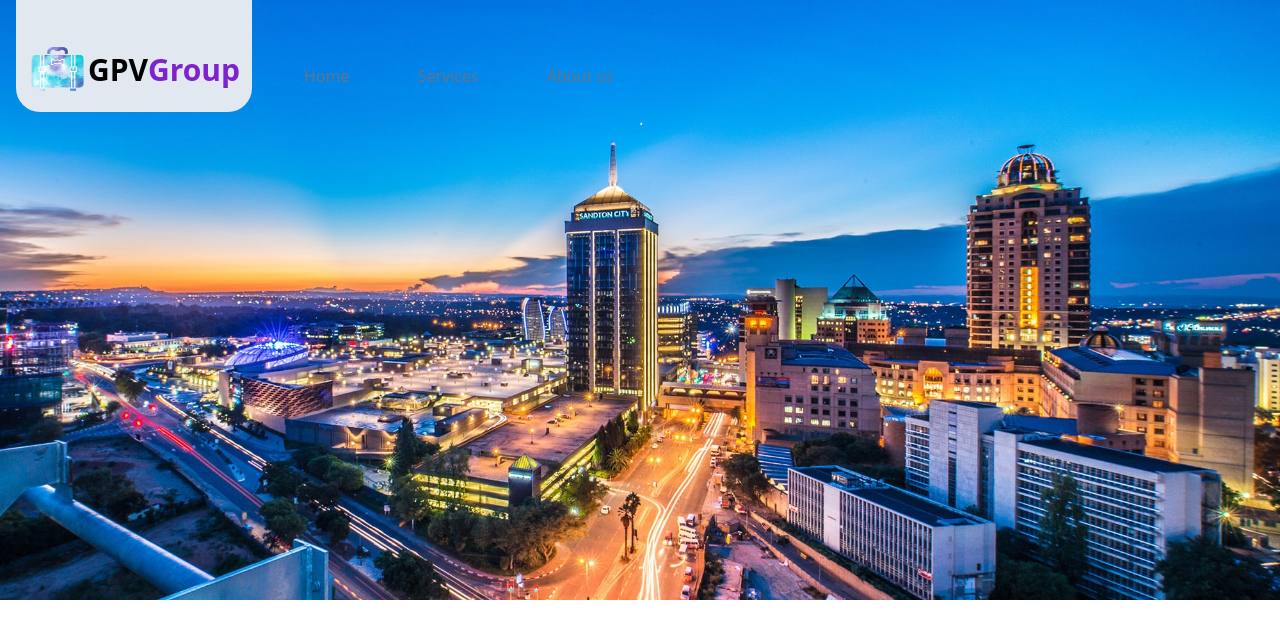
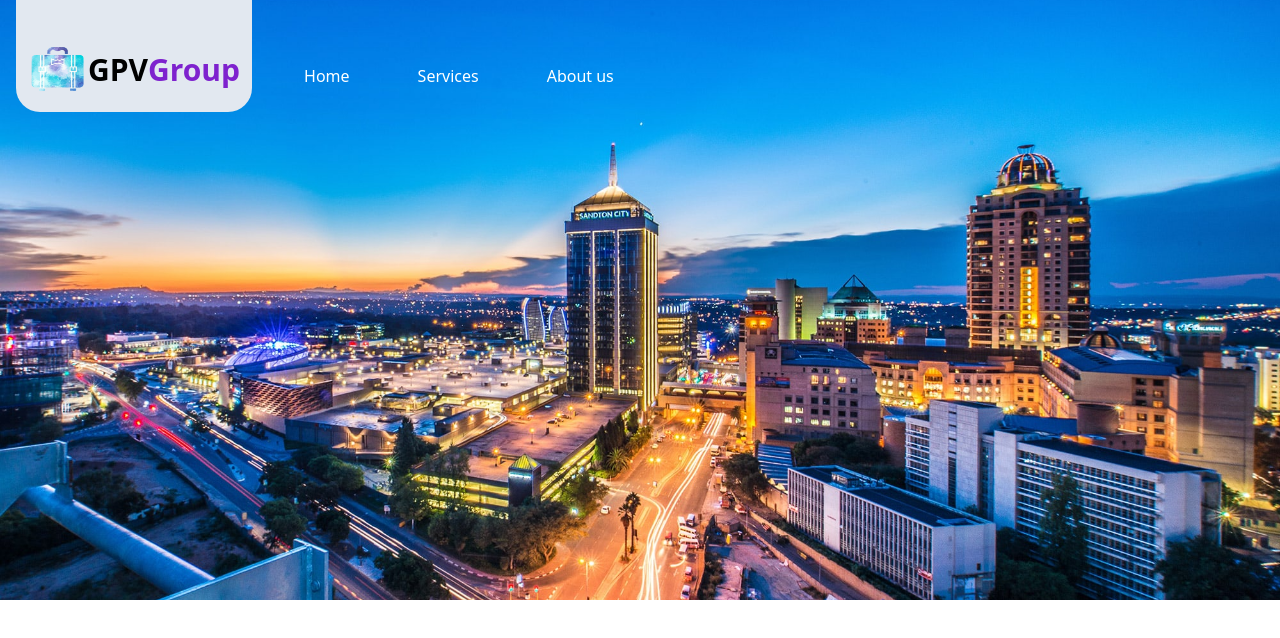
Before and after one commit to mawayalebo/gpv, a Next.js app: page / in a window 1280 px wide. Shown: the top 638 px of the page. Built offline with nearby package versions, Linux system fonts and the light colour scheme.

Commit message:
changing navigation button colours to white

```diff
--- a/components/Header.tsx
+++ b/components/Header.tsx
@@ -17,21 +17,21 @@ function Header() {
                         <li className='navBtn'>
                             <Link href={"/"}>
                                 <div className=''>
-                                    <span className='text-slate-500'>Home</span>
+                                    <span className='navBtn-text'>Home</span>
                                 </div>
                             </Link>
                         </li>
                         <li className='navBtn'>
                             <Link href={"/"}>
                                 <div className=''>
-                                    <span className='text-slate-500'>Services</span>
+                                    <span className='navBtn-text'>Services</span>
                                 </div>
                             </Link>
                         </li>
                         <li className='navBtn'>
                             <Link href={"/"}>
                                 <div className=''>
-                                    <span className='text-slate-500'>About us</span>
+                                    <span className='navBtn-text'>About us</span>
                                 </div>
                             </Link>
                         </li>
--- a/components/Layout.tsx
+++ b/components/Layout.tsx
@@ -1,3 +1,4 @@
+import Carousel from "./Carousel";
 import Header from "./Header";
 
 
@@ -5,6 +6,7 @@ function Layout({children}: any) {
     return (
         <div>
             <Header/>
+            <Carousel/>
             {children}
         </div>
       );
--- a/pages/index.tsx
+++ b/pages/index.tsx
@@ -10,7 +10,6 @@ const Home: NextPage = () => {
         <title>GPV Group | Business Solutions</title>
         <link rel="icon" href="/images/logo.png" />
       </Head>
-      <Carousel/>
     </main>
   )
 }
--- a/styles/globals.css
+++ b/styles/globals.css
@@ -4,7 +4,10 @@
 
 @layer components{
     .navBtn {
-        @apply cursor-pointer rounded-full hover:border-2 hover:border-purple-700 px-6 hover:scale-110 hover:text-purple-700 hover:font-bold hover:transition duration-700  ease-in hover:mb-3;
+        @apply cursor-pointer rounded-full hover:border-2 hover:border-slate-200 px-6 hover:scale-110 hover:font-bold hover:transition duration-700  ease-in hover:mb-3;
+    }
+    .navBtn-text {
+        @apply text-white ;
     }
 
 }
```
